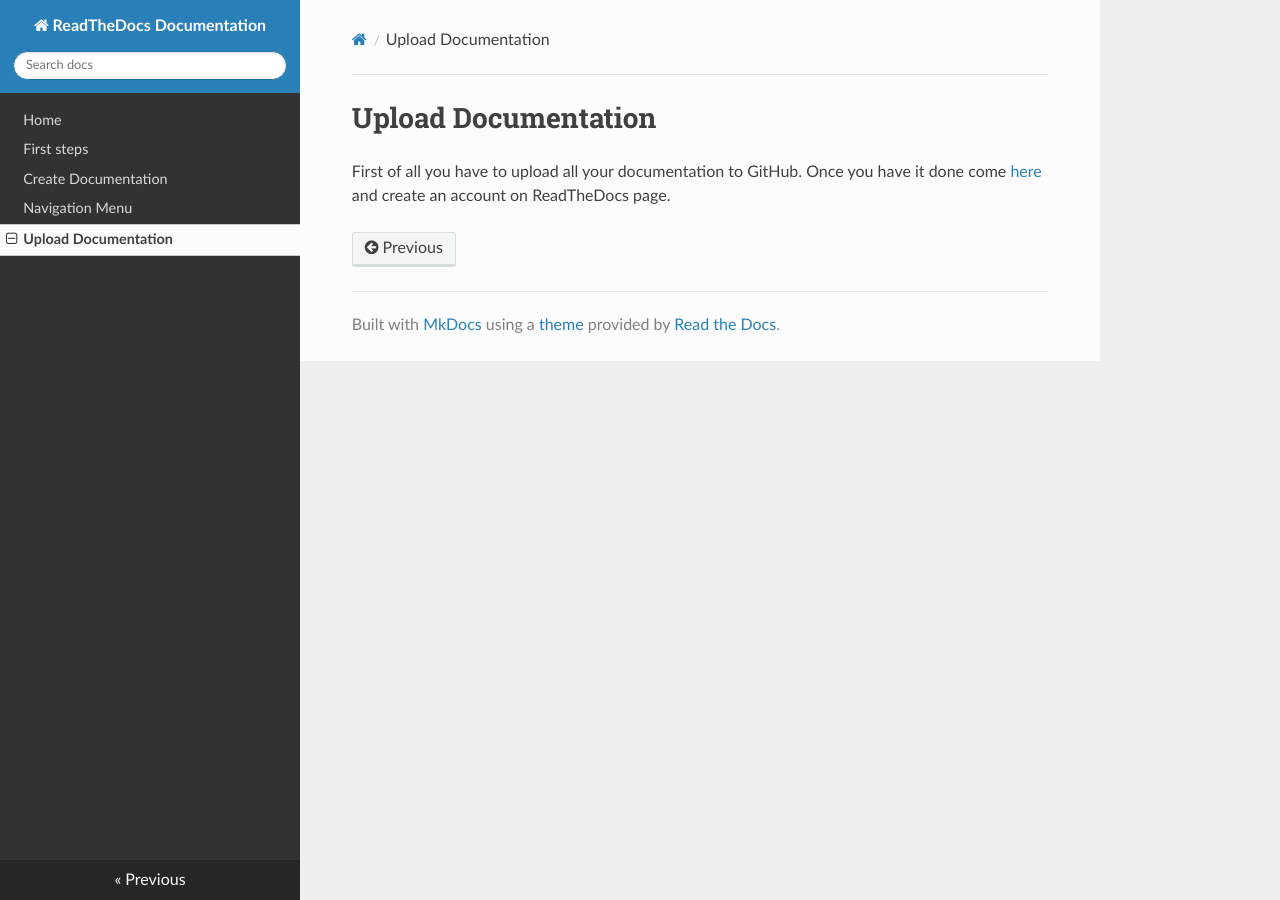
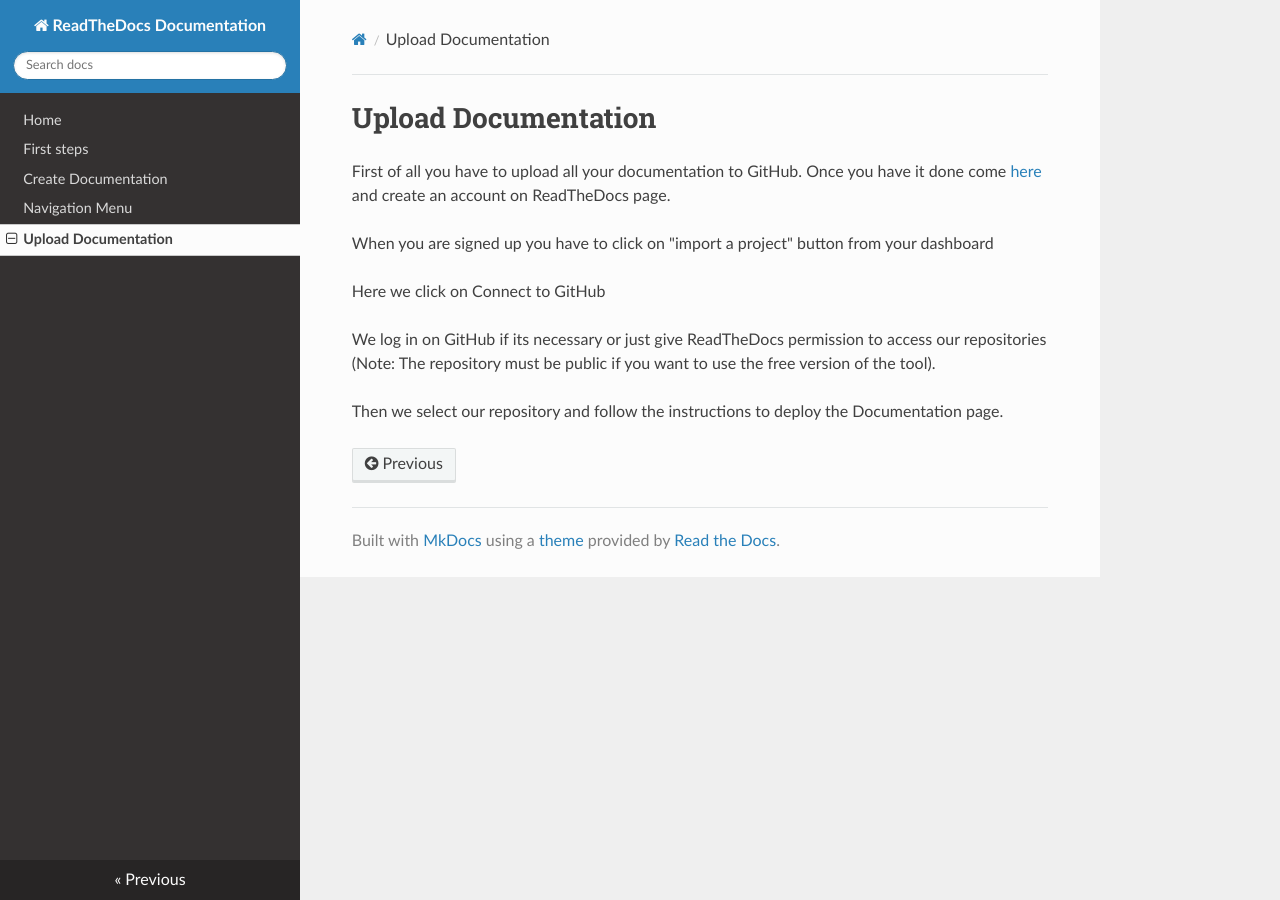
Before and after one commit to pablotolosa-aircury/ReadTheDocs, an MkDocs documentation site: the page built from docs/uploadDocumentation.md, in a window 1280 px wide. Built offline with MkDocs 1.6.1, drawn with Linux system fonts in a browser that asks for light colours; nearby versions of some CDN libraries.

Commit message:
Added readthedocs.yaml file

```diff
--- /dev/null
+++ b/.readthedocs.yaml
@@ -0,0 +1,6 @@
+version: 2
+
+mkdocs:
+  configuration: mkdocs.yml
+build:
+  os: ubuntu-22.04
--- a/docs/uploadDocumentation.md
+++ b/docs/uploadDocumentation.md
@@ -2,3 +2,11 @@
 
 First of all you have to upload all your documentation to GitHub.
 Once you have it done come [here](https://about.readthedocs.com/?ref=readthedocs.com) and create an account on ReadTheDocs page.
+
+When you are signed up you have to click on "import a project" button from your dashboard
+
+Here we click on Connect to GitHub
+
+We log in on GitHub if its necessary or just give ReadTheDocs permission to access our repositories (Note: The repository must be public if you want to use the free version of the tool).
+
+Then we select our repository and follow the instructions to deploy the Documentation page.
```
